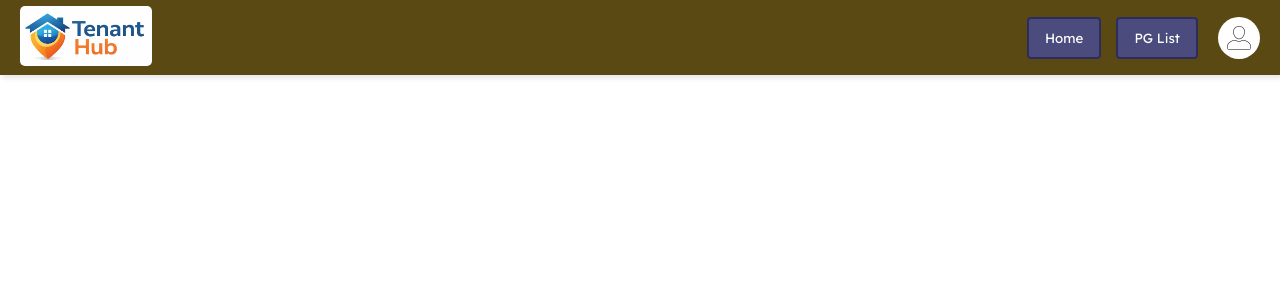
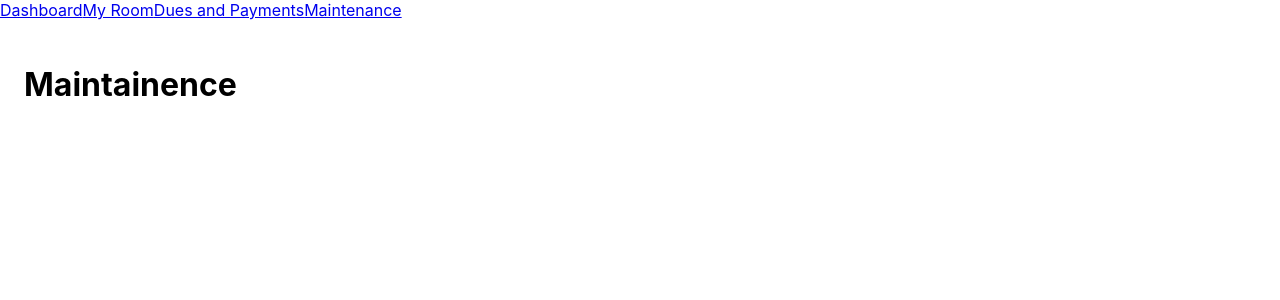
Before and after one commit to aayush674/Tenant-Hub, a React (Create React App) app in the folder frontend/: page /t/maintenance in a window 1280 px wide. Before the commit this address had no page. Shown: the top 300 px of the page. Built offline with nearby package versions, Linux system fonts and the light colour scheme; sample sign-in values are in the browser's storage.

Commit message:
Created tenant base pages, updated routes and updated navigation after login for tenant

```diff
--- a/frontend/src/App.js
+++ b/frontend/src/App.js
@@ -10,6 +10,11 @@ import PGDetails from "./components/admin/pgDetails";
 import PGLayout from "./components/admin/pgLayout";
 
 import { ProtectedRoute } from "./api/protectedRoute";
+import TenantRoom from "./components/tenant/tenantRoom";
+import TenantDashboard from "./components/tenant/tenantDashboard";
+import TenantDues from "./components/tenant/tenantDues";
+import TenantMaintainence from "./components/tenant/tenantMaintainence";
+import TenantLayout from "./components/tenant/tenantLayout";
 
 function App() {
   return (
@@ -24,22 +29,40 @@ function App() {
 
 function Layout() {
   const location = useLocation();
+  const isTenantRoute = location.pathname.startsWith("/t");
   // useLocation(), useNavigate() and useParams() must be used within router components else these wouldn't be identified if initialized before browser router. So we created this Layout component to render useLocation() inside the BrowserRouter.
   return (
     <>
-      {location.pathname !== "/login" && (<ProtectedRoute><Header /></ProtectedRoute>)}
+      {location.pathname !== "/login" && !isTenantRoute && (
+        <ProtectedRoute>
+          <Header />
+        </ProtectedRoute>
+      )}
       <Routes>
         <Route path="/login" element={<Login />} />
         <Route path="/" element={<ProtectedRoute><App /></ProtectedRoute>} />
         <Route path="/pg-list" element={<ProtectedRoute><PGList /></ProtectedRoute>} />
         <Route path="/pg/:pgId" element={<ProtectedRoute><PGLayout /></ProtectedRoute>}>
-            <Route index element={<ProtectedRoute><PGDetails /></ProtectedRoute>}></Route>
-            <Route path="rooms" element={<ProtectedRoute><RoomsList /></ProtectedRoute>} />
-            <Route path="roomtypes" element={<ProtectedRoute><RoomTypes /></ProtectedRoute>} />
-            <Route path="tenants" element={<ProtectedRoute><TenantList /></ProtectedRoute>} />
+          <Route index element={<ProtectedRoute><PGDetails /></ProtectedRoute>}></Route>
+          <Route path="rooms" element={<ProtectedRoute><RoomsList /></ProtectedRoute>} />
+          <Route path="roomtypes" element={<ProtectedRoute><RoomTypes /></ProtectedRoute>} />
+          <Route path="tenants" element={<ProtectedRoute><TenantList /></ProtectedRoute>} />
         </Route>
+        <Route
+          path="/t"
+          element={
+            <ProtectedRoute allowedRoles={["TENANT"]}>
+              <TenantLayout />
+            </ProtectedRoute>
+          }
+        >
+          <Route index element={<TenantDashboard />} />
+          <Route path="room" element={<TenantRoom />} />
+          <Route path="dues" element={<TenantDues />} />
+          <Route path="maintenance" element={<TenantMaintainence />} />
+        </Route>
+      </Routes>
 
-      </Routes>
     </>
   );
 }
--- a/frontend/src/components/common/login.js
+++ b/frontend/src/components/common/login.js
@@ -45,10 +45,15 @@ function Login() {
                 // console.log("Access Token Stored:", data.access);
                 localStorage.setItem("refresh_token", data.refresh);
                 // console.log("Refresh Token Stored:", data.refresh);
-                navigate("/");
+                if(data.user.role==="TENANT"){
+                    navigate("/t")
+                }
+                else{
+                    navigate("/");
+                }
             }
             else {
-                triggerError("Invalid credentials");
+                triggerError("Invalid credentials 1");
             }
         }
         catch (error) {
@@ -65,6 +70,7 @@ function Login() {
 
         if (access_token && refresh_token) {
             navigate("/");
+            console.log("Inside useeffect")
         }
     }, [navigate]);
 
--- /dev/null
+++ b/frontend/src/components/tenant/tenantDashboard.js
@@ -0,0 +1,7 @@
+function TenantDashboard(){
+    return(
+        <h1>Dashboard</h1>
+    )
+}
+
+export default TenantDashboard;
--- /dev/null
+++ b/frontend/src/components/tenant/tenantDues.js
@@ -0,0 +1,7 @@
+function TenantDues(){
+    return(
+        <h1>Dues and Payments</h1>
+    )
+}
+
+export default TenantDues;
--- /dev/null
+++ b/frontend/src/components/tenant/tenantLayout.js
@@ -0,0 +1,21 @@
+import { useNavigate, useParams, Outlet, NavLink } from "react-router-dom";
+// import "../../styles/pgLayout.css";
+function TenantLayout(){
+    const navigate=useNavigate();
+    const {pgId} = useParams();
+    return(
+        <div className="tenant-layout-container">
+            <div className="tenant-sidebar">
+                <NavLink to={`/t`} end>Dashboard</NavLink>
+                <NavLink to={`/t/room`}>My Room</NavLink>
+                <NavLink to={`/t/dues`}>Dues and Payments</NavLink>
+                <NavLink to={`/t/maintenance`}>Maintenance</NavLink>
+            </div>
+            <div className="content">
+                <Outlet />
+            </div>
+        </div>
+    )
+}
+
+export default TenantLayout;
--- /dev/null
+++ b/frontend/src/components/tenant/tenantMaintainence.js
@@ -0,0 +1,7 @@
+function TenantMaintainence(){
+    return(
+        <h1>Maintainence</h1>
+    )
+}
+
+export default TenantMaintainence;
--- /dev/null
+++ b/frontend/src/components/tenant/tenantRoom.js
@@ -0,0 +1,7 @@
+function TenantRoom(){
+    return(
+        <h1>My Room</h1>
+    )
+}
+
+export default TenantRoom;
```
